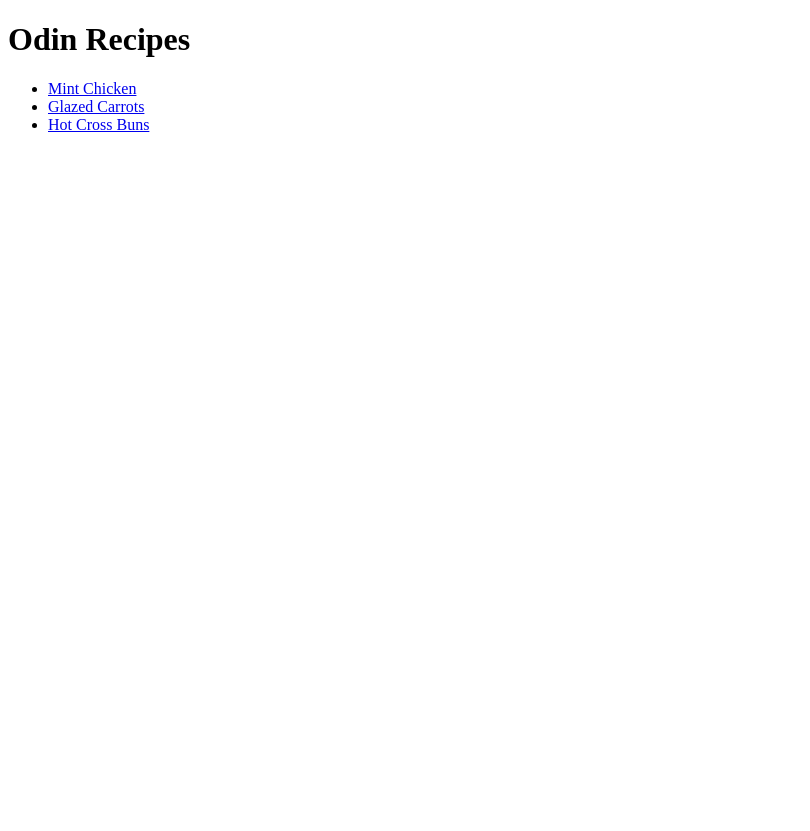
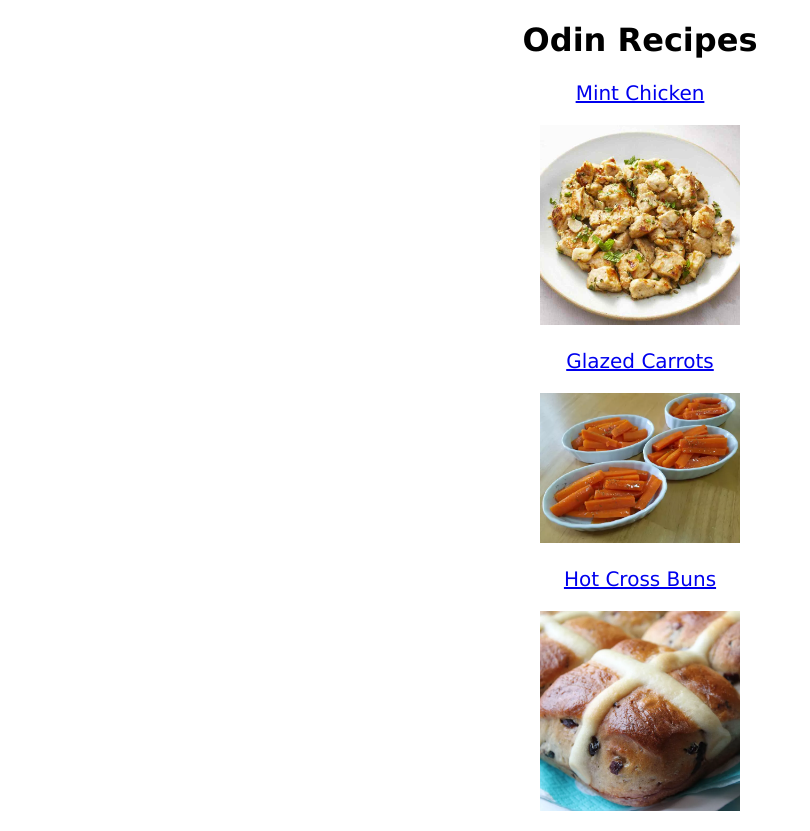
Before and after one commit to rdance/odin-recipes, a plain HTML site: page index.html in a window 1280 px wide. Shown: the whole page, without its empty margins (0-810 px from the left). Before the commit the page ends 800 px from the top, so only its background shows below. Drawn offline with Linux system fonts and the light colour scheme.

Commit message:
Added CSS Style

```diff
--- a/index.html
+++ b/index.html
@@ -2,15 +2,20 @@
 <html lang="en">
     <head>
         <meta charset="UTF-8">
+        <link rel="stylesheet" href="style.css">
         <title>Odin Recipes</title>
     </head>
 
     <body>
-        <h1>Odin Recipes</h1>
-        <ul>
-            <li><a href="recipes/mint-chicken.html">Mint Chicken</a></li>
-            <li><a href="recipes/glazed-carrots.html">Glazed Carrots</a></li>
-            <li><a href="recipes/hot-cross-buns.html">Hot Cross Buns</a></li>
-        </ul>
+        <h1 class="center">Odin Recipes</h1>
+
+        <p class="center link-font"><a href="recipes/mint-chicken.html">Mint Chicken</a></p>
+        <p class="center"><a href="recipes/mint-chicken.html"><img class="thumbnail" src="img/mint_chicken.jpg" alt="Mint Chicken"></a></p>
+
+        <p class="center link-font"><a href="recipes/glazed-carrots.html">Glazed Carrots</a></p>
+        <p class="center"><a href="recipes/glazed-carrots.html"><img class="thumbnail" src="img/glazed_carrots.webp" alt="Glazed Carrots"></a></p>
+
+        <p class="center link-font"><a href="recipes/hot-cross-buns.html">Hot Cross Buns</a></p>
+        <p class="center"><a href="recipes/hot-cross-buns.html"><img class="thumbnail" src="img/hot_cross_buns.webp" alt="Hot Cross Buns"></a></p>
         </body>
 </html>
--- /dev/null
+++ b/style.css
@@ -0,0 +1,21 @@
+* {
+    font-family: Verdana, Helvetica, sans-serif;
+}
+
+img {
+    height: auto;
+    width: 350px;
+}
+
+.center {
+    text-align: center;
+}
+
+.link-font {
+    font-size: 20px;
+}
+
+.thumbnail {
+    height: auto;
+    width: 200px;
+}
```
Also changed, not shown: recipes/glazed-carrots.html (+1 -0 lines), recipes/hot-cross-buns.html (+1 -0 lines), recipes/mint-chicken.html (+1 -0 lines).
